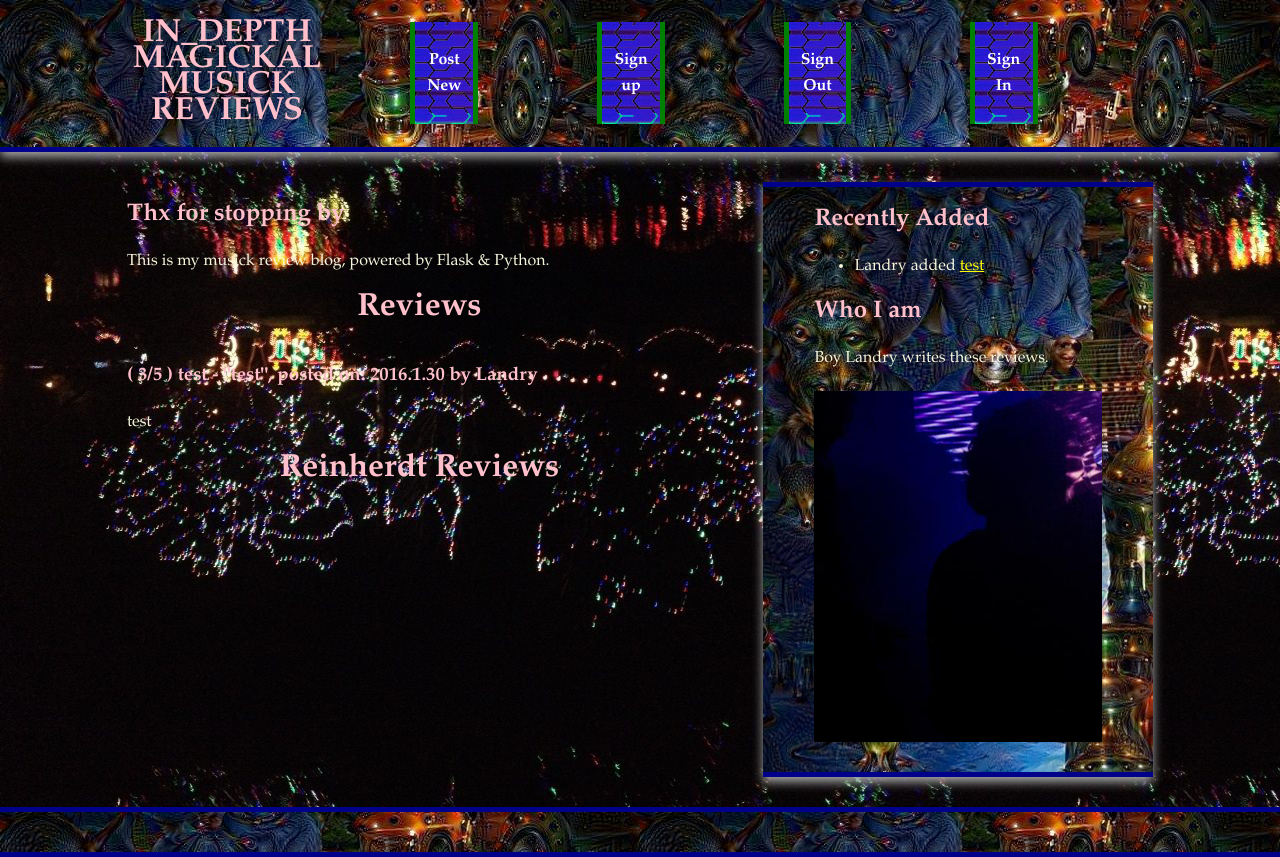
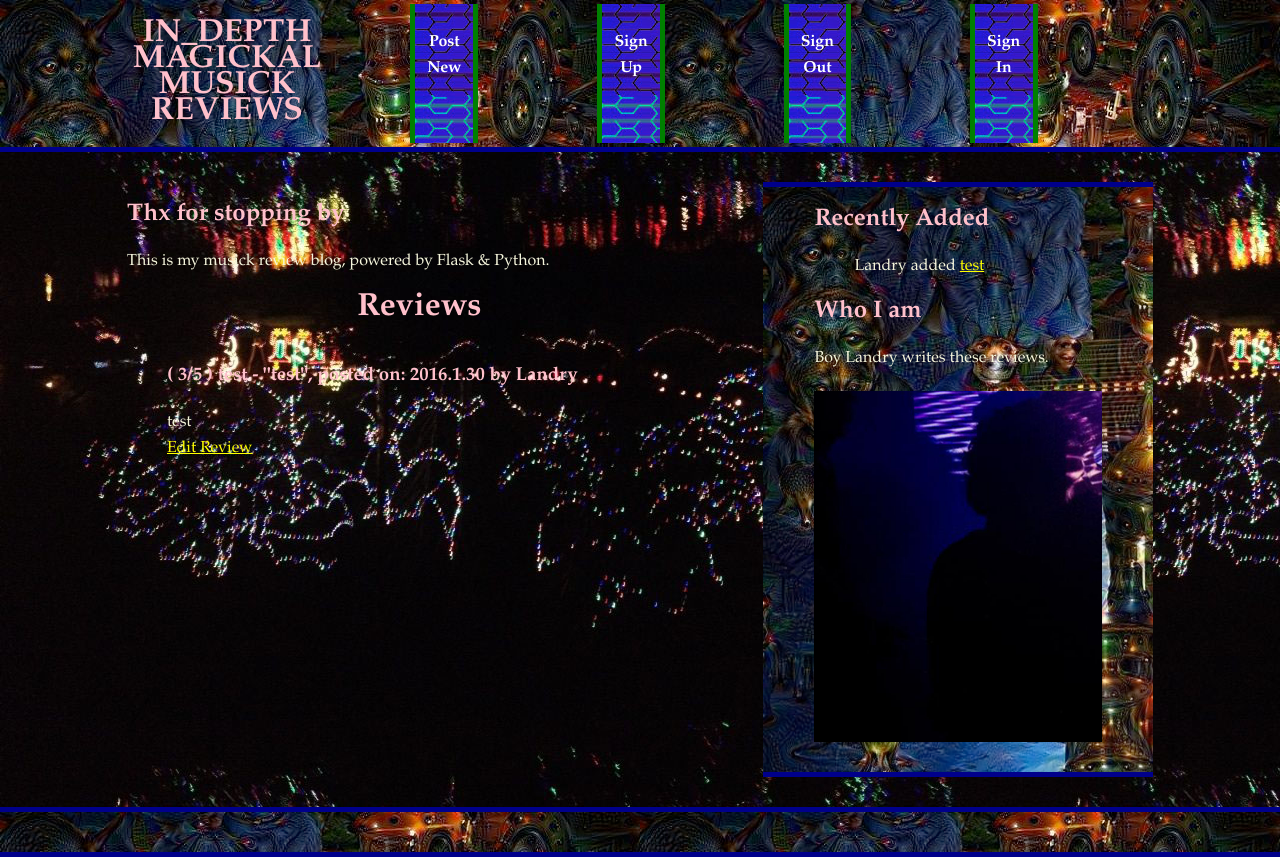
Before and after one commit to JoshLandry/FlaskBlog, a Flask app: page / in a window 1280 px wide. Run offline with Flask 2, Linux system fonts and the light colour scheme; a user stored in the database is signed in; data comes from the database, SQL or seed files in the repository; both versions use the stored data as it was after the commit; parts of the project's set-up code (start-up, migrations or seed data) failed here and were passed over; some libraries are stand-ins or nearby versions.

Commit message:
fixed style problems with window resizing, began implementing Tag feature

```diff
--- a/Flask_Blog/__init__.py
+++ b/Flask_Blog/__init__.py
@@ -27,6 +27,11 @@
 from flask_login import UserMixin
 from werkzeug.security import check_password_hash, generate_password_hash
 
+tags = db.Table('entry_tag',
+    db.Column('tag_id', db.Integer, db.ForeignKey('tag.id')),
+    db.Column('entry_id', db.Integer, db.ForeignKey('blog_entry.id'))
+)
+
 class BlogEntry(db.Model):
     id = db.Column(db.Integer, primary_key=True)
     artist = db.Column(db.String(300), nullable=False)
@@ -35,6 +40,8 @@
     entry = db.Column(db.String(300))
     rating = db.Column(db.Integer)
     user_id = db.Column(db.Integer, db.ForeignKey('user.id'), nullable=False)
+    tags = db.relationship('Tag', secondary=tags,
+                            backref=db.backref('entries', lazy='dynamic'))
 
     @staticmethod
     def newest(num):
@@ -67,6 +74,13 @@
 
     def __repr__(self):
         return "<User '{}'>".format(self.username)
+
+class Tag(db.Model):
+    id = db.Column(db.Integer, primary_key=True)
+    name = db.Column(db.String(25), nullable=False, unique=True, index=True)
+
+    def __repr__(self):
+        return self.name
 
 #
 
--- a/Flask_Blog/static/css/main.css
+++ b/Flask_Blog/static/css/main.css
@@ -89,6 +89,10 @@
 .main aside {
     border-top: 5px solid darkblue;
     border-bottom: 5px solid darkblue;
+}
+
+.main aside {
+    width: 90%;
 }
 
 .header-container,
@@ -219,26 +223,30 @@
 }
 
 .editposts {
-    float: right;
+}
+
+ul {
+  list-style-type: none
 }
 
 /* ==========================================================================
    Media Queries
    ========================================================================== */
 
+nav a {
+        float: left;
+        width: 27%;
+        height: 60%;
+        margin: 0 1.7%;
+        padding: 25px 2%;
+        margin-bottom: 0;
+}
+
 @media only screen and (min-width: 480px) {
 
 /* ====================
     INTERMEDIATE: Menu
    ==================== */
-
-    nav a {
-        float: left;
-        width: 27%;
-        margin: 0 1.7%;
-        padding: 25px 2%;
-        margin-bottom: 0;
-    }
 
     nav li:first-child a {
         margin-left: 0;
@@ -263,29 +271,6 @@
     WIDE: CSS3 Effects
    ==================== */
 
-    .header-container,
-    .main aside {
-        -webkit-box-shadow: 0 5px 10px #aaa;
-           -moz-box-shadow: 0 5px 10px #aaa;
-                box-shadow: 0 5px 10px #aaa;
-    }
-
-/* ============
-    WIDE: Menu
-   ============ */
-
-    .title {
-        float: left;
-    }
-
-    nav {
-        float: left;
-        width: 100%;
-    }
-
-/* ============
-    WIDE: Main
-   ============ */
 
     .main article {
         float: left;
--- a/Flask_Blog/templates/ReviewList.html
+++ b/Flask_Blog/templates/ReviewList.html
@@ -7,7 +7,7 @@
 
             {% if current_user == entry.user %}
                 <span class="editposts">
-                    <a href="{{ url_for('edit_entry', entry_id=entry.id) }}">edit</a>
+                    <a href="{{ url_for('edit_entry', entry_id=entry.id) }}">Edit Review</a>
                 </span>
             {% endif %}
 
--- a/Flask_Blog/templates/base.html
+++ b/Flask_Blog/templates/base.html
@@ -22,7 +22,7 @@
                         <tr>
                             <td><h1 class="title">IN_DEPTH MAGICKAL MUSICK REVIEWS</h1></td>
                             <td><a href="{{ url_for('add') }}">Post New</a></td>
-                            <td><a href="{{ url_for('signup') }}">Sign up</a></td>
+                            <td><a href="{{ url_for('signup') }}">Sign Up</a></td>
                             <td><a href="{{ url_for('logout') }}">Sign Out</a></td>
                             <td><a href="{{ url_for('login') }}">Sign In</a></td>
                         </tr>
--- a/Flask_Blog/templates/index.html
+++ b/Flask_Blog/templates/index.html
@@ -13,16 +13,8 @@
 
                     <section>
                         <h1>Reviews</h1>
-                        {% for entry in new_posts %}
-                        <h3>( {{entry.rating}}/5 ) {{ entry.artist }} - "{{ entry.title }}", posted on: {{ entry.date.year }}.{{ entry.date.month }}.{{ entry.date.day }} by {{ entry.user.username }}</h2>
-                        <p>{{ entry.entry }}</p>
-                        {% endfor %}
-                    </section>
-
-                    <section>
-                        <h1>Reinherdt Reviews</h1>
                         {% if new_posts.count() > 0 %}
-                            {% with posts=new_posts %}
+                            {% with reviews=new_posts %}
                                 {% include "ReviewList.html" %}
                             {% endwith %}
                         {% else %}
```
Also changed, not shown: Flask_Blog/Flask_Blog.db, 1 other file.
